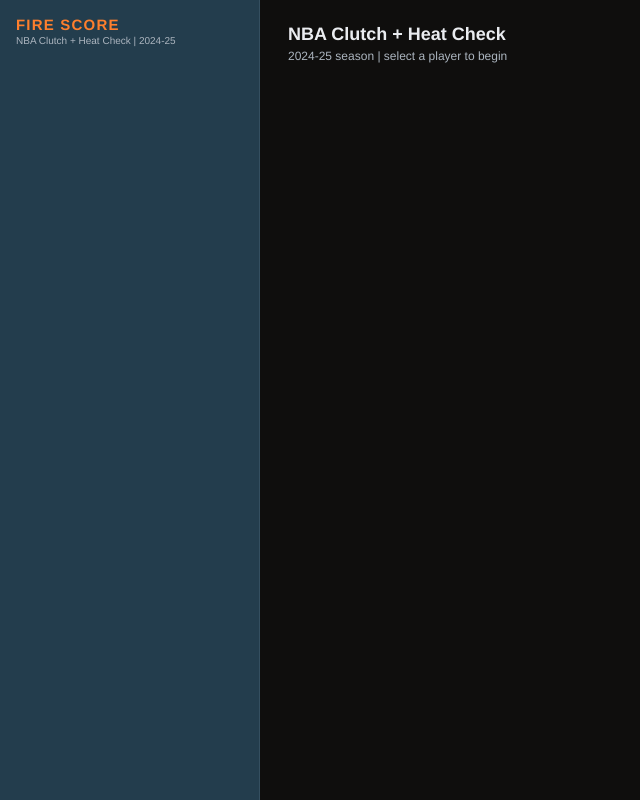
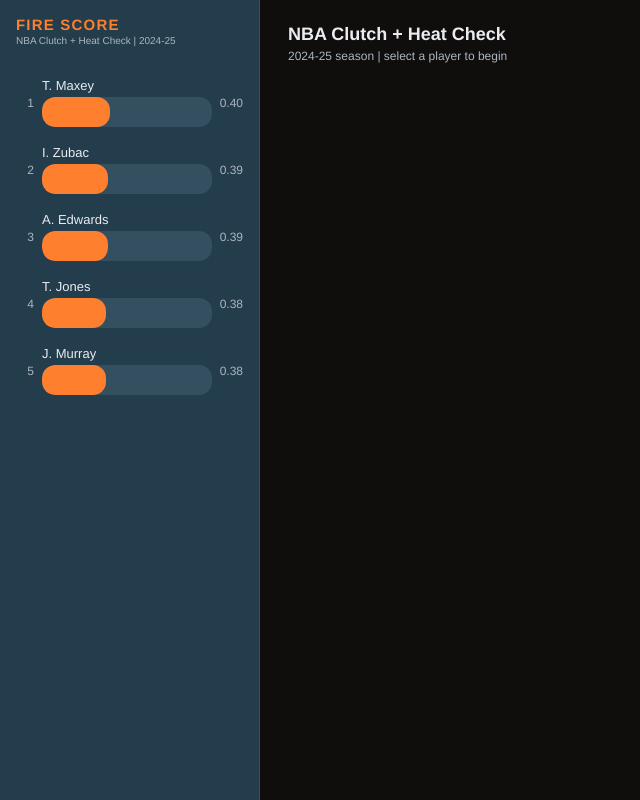
Before and after one commit to yashnagarg/nba-clutch-dashboard, a React app in the folder frontend/: page / in a window 1280 px wide. Shown: the whole page, without its empty margins (0-640 px from the left). Built offline with nearby package versions, Linux system fonts and the light colour scheme; the HTML template or start-up script is replaced by a standard one.

Commit message:
hardcoded leaderboard to see how it'd look

```diff
--- a/frontend/src/App.jsx
+++ b/frontend/src/App.jsx
@@ -112,12 +112,40 @@
               NBA Clutch + Heat Check | 2024-25
             </div>
           </div>
+          <div style={{flex:1, overflowY:"auto", padding:'8px'}}>
+            {[
+                {name:'T. Maxey',score:0.399},
+                {name:'I. Zubac',score:0.387},
+                {name:'A. Edwards', score:0.387},
+                {name:'T. Jones',score:0.379},
+                {name:'J. Murray',score:0.376}
+            ].map((p,i)=>(
+                <div key={p.name} style={{
+                    display:'flex',alignItems:'center',gap:'8px', padding:'8px',borderRadius:'6px',cursor:'pointer',marginBottom:'2px'
+                }}>
+                    <span style={{fontSize:'12px',color:'var(--text-muted)',width:'18px',textAlign:'right'}}>
+                        {i+1}
+                    </span>
+                <div style={{flex:1}}>
+                    <div style={{fontSize:'13px',color:'var(--text)'}}>{p.name}</div>
+                    {/*progress bar*/}
+                    <div style={{height:'30px',background:'var(--border)',borderRadius:'13px',marginTop:'4px',overflow:'hidden'}}>
+                        <div style={{height:'100%',background:'var(--orange)',borderRadius:'13px',width:`${Math.round(p.score*100)}%`}}/>
+                        </div>
+                </div>
+                {/*score on the right*/}
+                <span style={{ fontSize:'12px',color:'var(--text-muted)'}}>
+                    {p.score.toFixed(2)}
+                </span>
+                </div>
+            ))}
+          </div>
         </div>
 
         <main style={{ flex: 1, padding: '24px 28px' }}>
             <h1 style={{fontSize:"18px",
                     fontWeight:"600",
-                    color:"var(--text"
+                    color:"var(--text)"
             }}> NBA Clutch + Heat Check</h1>
             <p style={{
                 fontSize:"12px",
```
